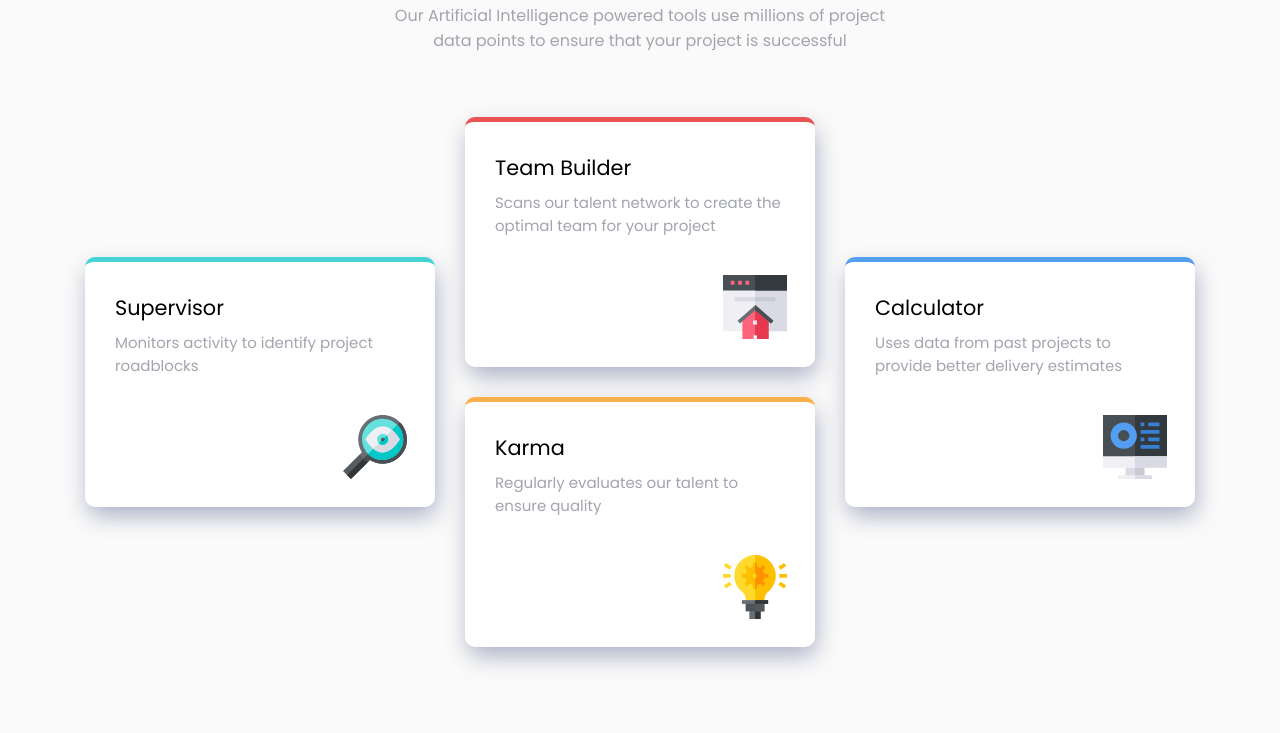
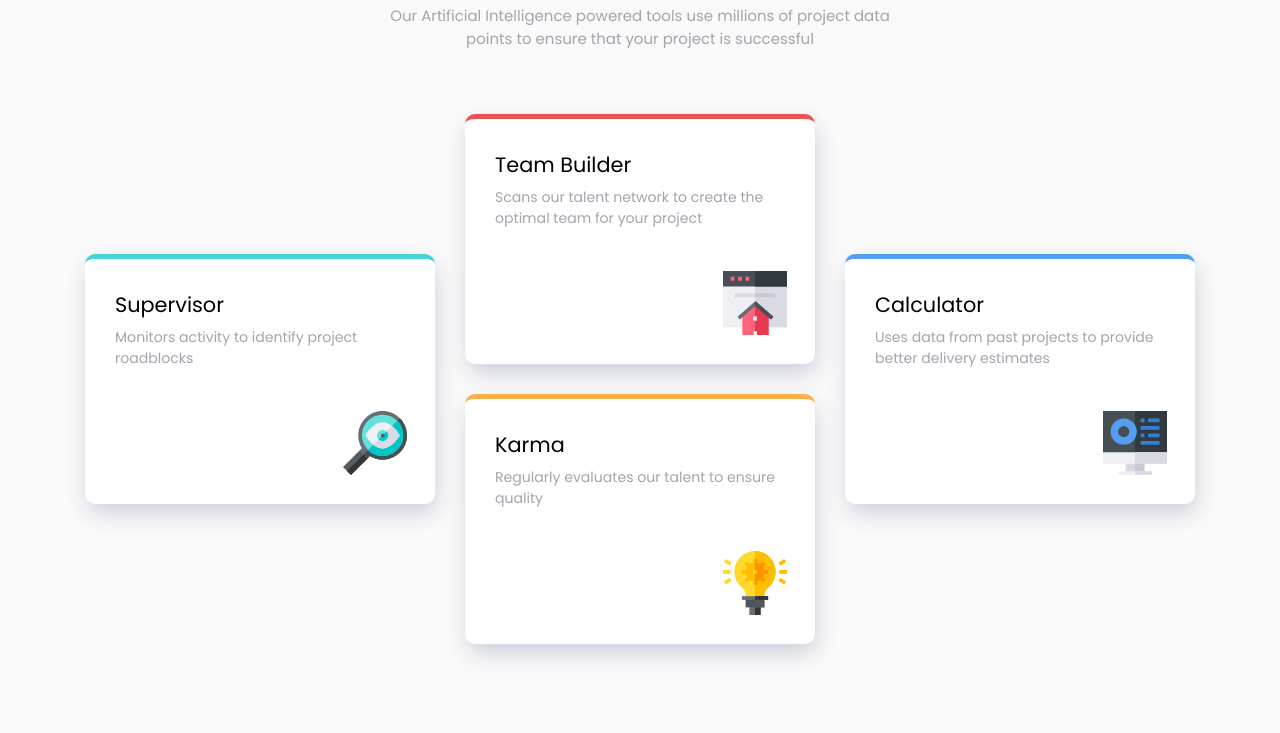
Before and after one commit to starzje/Sandbox_Four-card_GRID, a plain HTML site: page index.html in a window 1280 px wide. Shown: the part 192-925 px from the top of the page. Drawn offline with Linux system fonts and the light colour scheme.

Commit message:
font-update

```diff
--- a/style.css
+++ b/style.css
@@ -18,7 +18,7 @@ body {
  font-family: 'Poppins', sans-serif;
  background-color: var(--clr-very-light-gray);
  font-size: 0.9375rem;
- margin: 2.5rem 0 3.5rem;
+ margin: 2.6rem 0 3.5rem;
  padding: 2em;
 }
 
@@ -43,7 +43,6 @@ header p {
  margin: 1.2em auto;
  font-weight: 400;
  text-align: center;
- font-size: 1rem;
  max-width: 32ch;
 }
 
@@ -62,7 +61,7 @@ header p {
  height: 250px;
  background-color: #fff;
  border-radius: 10px;
- box-shadow: 2px 10px 23px -2px rgba(12, 26, 90, 0.35);
+ box-shadow: 2px 10px 23px -2px rgba(12, 26, 90, 0.20);
  padding: 2em;
  position: relative;
 }
@@ -83,6 +82,7 @@ header p {
 .card p {
  color: var(--clr-grayish-blue);
  margin-top: 0.5em;
+ font-size: 0.88rem;
 }
 
 /* Individual cards styling */
@@ -108,7 +108,7 @@ header p {
  /* Body and text desktop size fix */
 
  header p {
-  max-width: 50ch;
+  max-width: 55ch;
  }
 
  header h1 {
```
